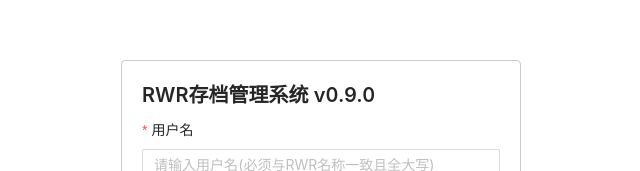
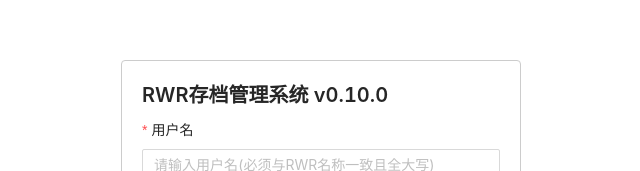
Before and after one commit to Kreedzt/rwr-profile-web, a React (Vite) app: page /login in a window 1280 px wide. Shown: the part 186-357 px from the top of the page, without its empty margins (319-959 px from the left). Built offline with nearby package versions, Linux system fonts and the light colour scheme.

Commit message:
🔖  (0.10.0)

```diff
--- a/package.json
+++ b/package.json
@@ -1,6 +1,6 @@
 {
   "name": "rwr-profile-web",
-  "version": "0.9.0",
+  "version": "0.10.0",
   "scripts": {
     "dev": "vite",
     "build": "tsc && vite build",
--- a/src/constants.ts
+++ b/src/constants.ts
@@ -3,5 +3,5 @@ export const USER_NAME_STORAGE_KEY = 'user_name';
 export const USER_ADMIN_KEY = 'admin';
 
 export const USER_ID_NOT_FOUND_MSG = '找不到用户信息';
-export const VERSION = '0.9.0';
+export const VERSION = '0.10.0';
 export const API_PREFIX = '/api';
```
